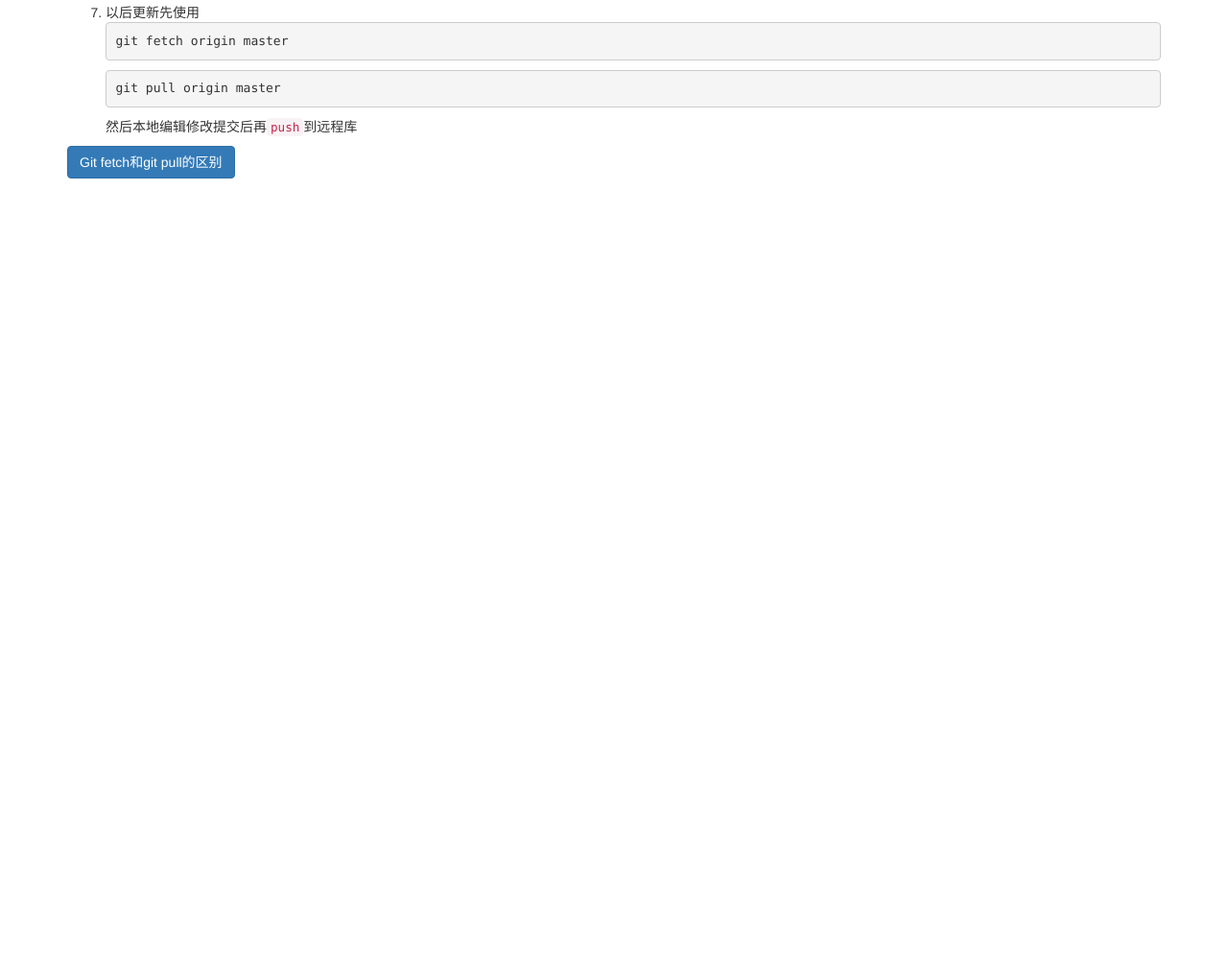
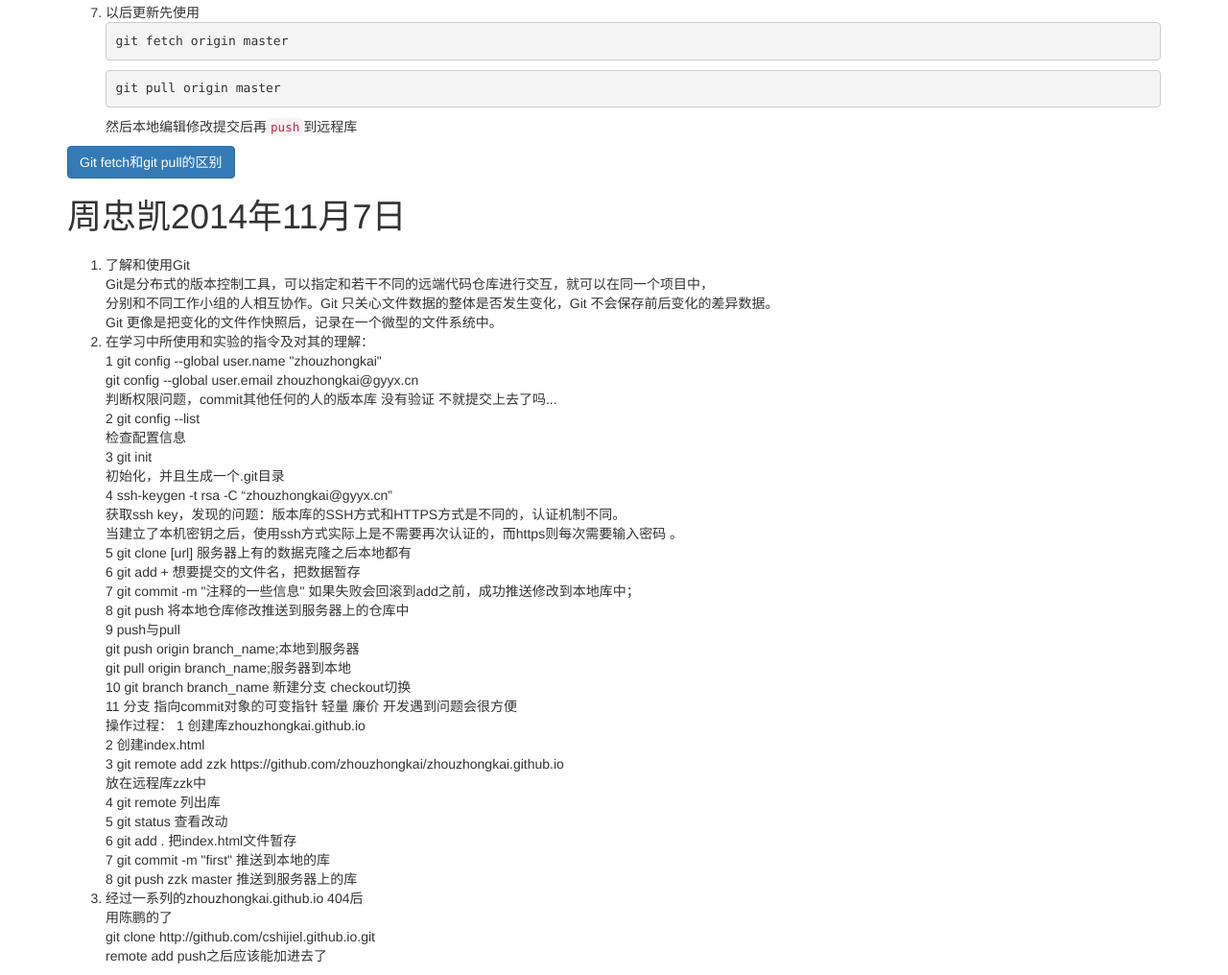
Before and after one commit to zhouzhongkai/cshijiel.github.io, a plain HTML site: page index.html in a window 1280 px wide. Shown: the part 494-1510 px from the top of the page at 96% size. Before the commit the page ends 800 px from the top, so only its background shows below. Drawn offline with nearby package versions, Linux system fonts and the light colour scheme.

Commit message:
zhouzhongkai

```diff
--- a/index.html
+++ b/index.html
@@ -38,6 +38,57 @@
 					<a href="http://blog.csdn.net/hudashi/article/details/7664457" class="btn btn-primary" target="_blank">Git fetch和git pull的区别</a>
 				</div>
 				<!--end-->
+
+				<!--begin-->
+				<div class="item">
+					<h1>周忠凯2014年11月7日</h1>
+					<p class="lead"></p>
+					<ol>
+						<li>了解和使用Git<br>
+Git是分布式的版本控制工具，可以指定和若干不同的远端代码仓库进行交互，就可以在同一个项目中，<br>
+分别和不同工作小组的人相互协作。Git 只关心文件数据的整体是否发生变化，Git 不会保存前后变化的差异数据。<br>
+Git 更像是把变化的文件作快照后，记录在一个微型的文件系统中。<br></li>
+						<li>在学习中所使用和实验的指令及对其的理解：<br>
+1 git config --global user.name "zhouzhongkai"<br>
+  git config --global user.email zhouzhongkai@gyyx.cn<br>
+  判断权限问题，commit其他任何的人的版本库 没有验证 不就提交上去了吗...<br>
+2 git config --list<br>
+  检查配置信息<br>
+3 git init<br>
+  初始化，并且生成一个.git目录<br>
+4 ssh-keygen -t rsa -C “zhouzhongkai@gyyx.cn”<br>
+  获取ssh key，发现的问题：版本库的SSH方式和HTTPS方式是不同的，认证机制不同。<br>
+当建立了本机密钥之后，使用ssh方式实际上是不需要再次认证的，而https则每次需要输入密码 。<br>
+5 git clone [url] 服务器上有的数据克隆之后本地都有<br>
+6 git add + 想要提交的文件名，把数据暂存<br>
+7 git commit -m "注释的一些信息" 如果失败会回滚到add之前，成功推送修改到本地库中；<br>
+8 git push  将本地仓库修改推送到服务器上的仓库中<br>
+9 push与pull <br>
+ git push origin branch_name;本地到服务器<br>
+ git pull origin branch_name;服务器到本地<br>
+10 git branch branch_name 新建分支 checkout切换<br>
+11 分支 指向commit对象的可变指针 轻量 廉价 开发遇到问题会很方便<br></li>
+操作过程： 1 创建库zhouzhongkai.github.io<br>
+          2 创建index.html<br>
+          3  git remote add zzk https://github.com/zhouzhongkai/zhouzhongkai.github.io <br>
+             放在远程库zzk中<br>
+          4  git remote 列出库<br>
+          5  git status 查看改动<br>
+          6  git add . 把index.html文件暂存<br>
+          7  git commit -m "first" 推送到本地的库<br>
+          8  git push zzk master 推送到服务器上的库<br>
+						</li>
+						<li>经过一系列的zhouzhongkai.github.io 404后<br>
+						用陈鹏的了<br>
+						git clone http://github.com/cshijiel.github.io.git<br>
+                                                     remote add push之后应该能加进去了<br>
+
+</li>
+					</ol>
+
+				</div>
+				<!--end-->
+
 			</div>
 		</div>
 	</div>
```
